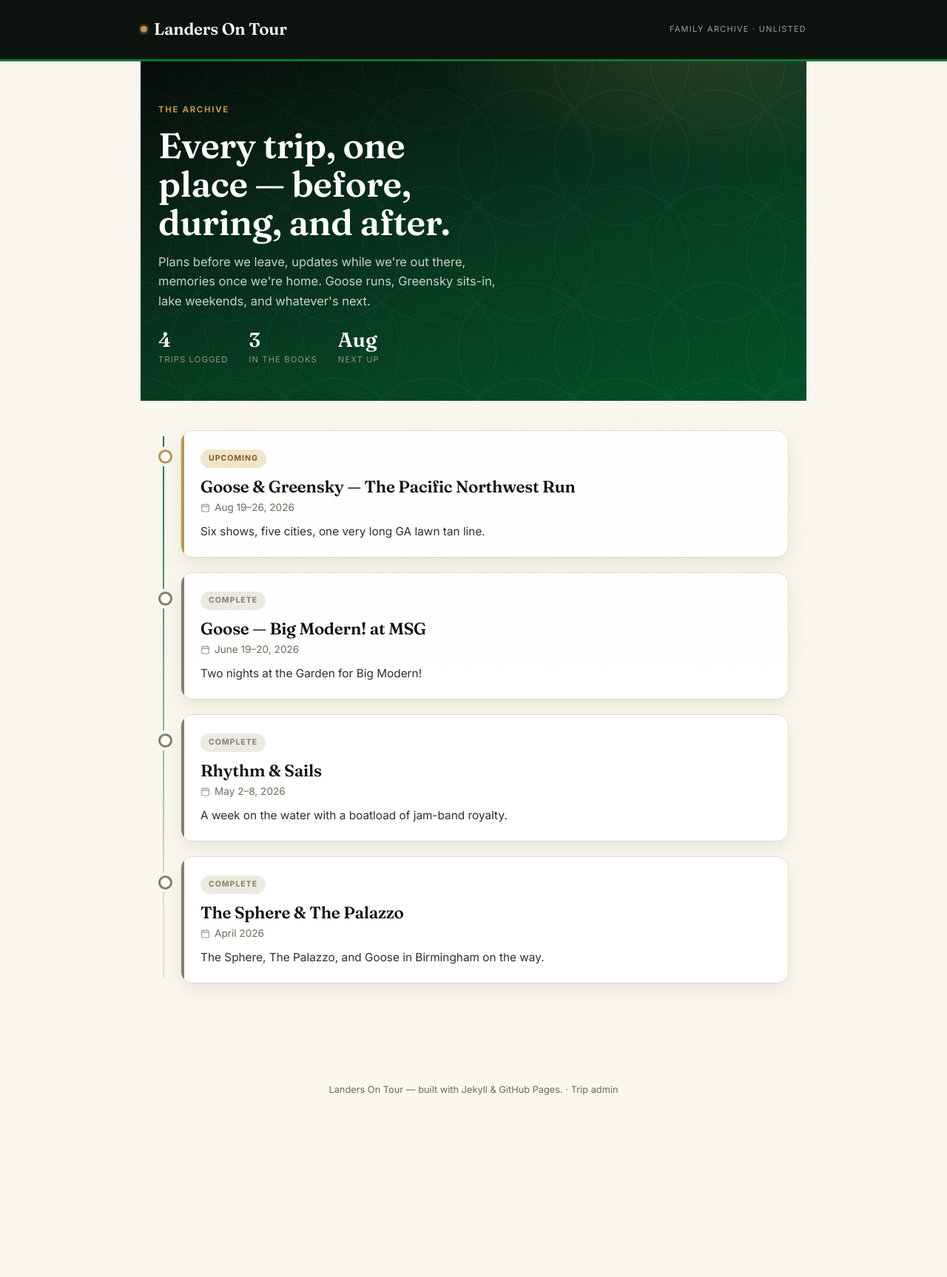
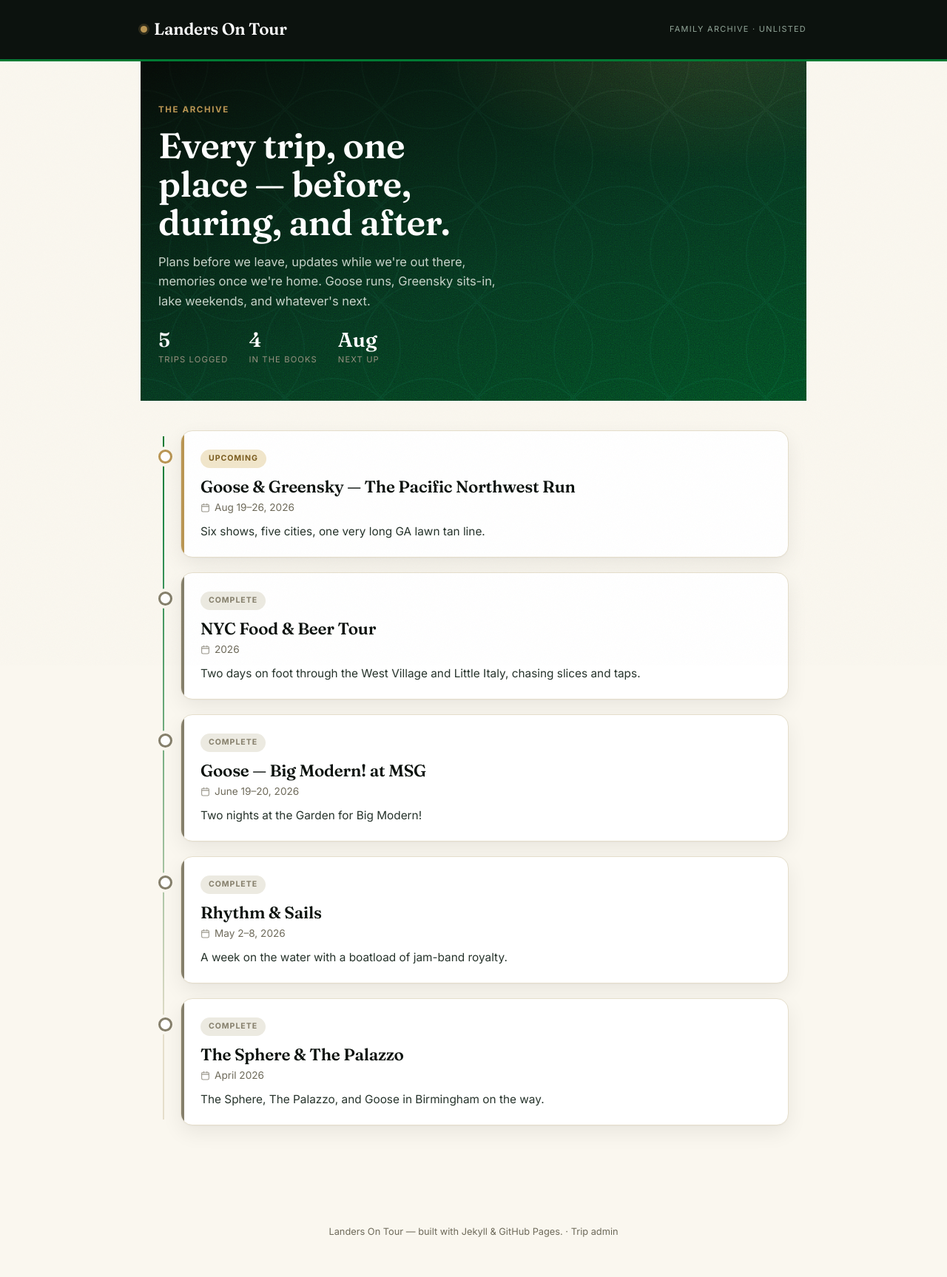
Before and after one commit to bmlanders/adventures, a Jekyll site: the page built from index.html, in a window 1280 px wide. Shown: the whole page at 74% size. Built offline with Jekyll 4.4.1, drawn with Linux system fonts in a browser that asks for light colours; before the commit the page ends 1535 px from its top, so only the background shows below that.

Commit message:
Add NYC Food & Beer Tour trip (West Village + Nolita walking days)
Two walking itineraries off the source PDF: Friday in the West Village
(eight stops, TALEA next door to L'Industrie) and Saturday through
Nolita and Little Italy (nine stops), each with its Google My Maps link.

The PDF's text layer inserts stray spaces mid-word ("PIZZ A SLICES",
"mozz arella", and a broken "viewe r?mid=" in the Friday map URL), so
the transcription is cleaned rather than copied verbatim.

Generalizes .rec .cat into a standalone .cat chip so route stops can
carry a category, with a gold .cat.beer variant for breweries and beer
bars, and adds .order for the what-to-get line on each stop.

Dates are a placeholder: the source PDF carries no month or year.

Co-Authored-By: Claude <noreply@anthropic.com>

```diff
--- /dev/null
+++ b/_trips/nyc-food-beer-tour.md
@@ -0,0 +1,244 @@
+---
+title: "NYC Food & Beer Tour"
+status: complete
+dates: "2026"
+sort_date: 2026-07-01
+route: "New York City · West Village + Nolita · Renaissance Times Square"
+blurb: "Two days on foot through the West Village and Little Italy, chasing slices and taps."
+---
+
+<div class="day-nav">
+  <a href="#friday">Friday</a><a href="#saturday">Saturday</a><a href="#memories">Memories</a>
+</div>
+
+<!-- DAYS_START -->
+<div class="day-block" id="friday">
+  <h3>Friday · West Village</h3>
+  <div class="day-sub">1:00 – 4:30 PM · coffee, two delis' worth of Italian, the city's best slice, and a brewery next door to it</div>
+
+  <dl class="facts">
+    <div><dt>Start</dt><dd>Renaissance Times Square Hotel, 2 Times Square (W 48th St &amp; 7th Ave)</dd></div>
+    <div><dt>Distance</dt><dd>~1.8 miles</dd></div>
+    <div><dt>Duration</dt><dd>~3 hours</dd></div>
+    <div><dt>Transit</dt><dd>1 train, Times Sq → Christopher St (6 min)</dd></div>
+  </dl>
+
+  <div class="section-rule"><span class="eyebrow">The route, stop by stop</span></div>
+
+  <div class="stop">
+    <div class="num"><b>1</b><span class="at">1:00 PM</span></div>
+    <div class="body">
+      <span class="cat">Coffee</span>
+      <h4>Travelers Poets &amp; Friends</h4>
+      <div class="addr">65 W 8th St · 20 min</div>
+      <p>Italian-run local cafe with handmade pasta in the window.</p>
+      <div class="order"><b>Order</b> Cappuccino or macchiato, plus a small pastry.</div>
+    </div>
+  </div>
+
+  <div class="stop">
+    <div class="num"><b>2</b><span class="at">1:20 PM</span></div>
+    <div class="body">
+      <span class="cat">Italian deli</span>
+      <h4>Faicco's Italian Specialties</h4>
+      <div class="addr">260 Bleecker St · 15 min</div>
+      <p>Family-run since 1900. The real thing.</p>
+      <div class="order"><b>Order</b> Prosciutto bread ($4) and two arancini to split.</div>
+    </div>
+  </div>
+
+  <div class="stop">
+    <div class="num"><b>3</b><span class="at">1:35 PM</span></div>
+    <div class="body">
+      <span class="cat">Pizza</span>
+      <h4>L'Industrie Pizzeria</h4>
+      <div class="addr">104 Christopher St · 25 min, including the wait</div>
+      <p>Time Out's #1 pizza in NYC. Arrive by 1:35 to beat the rush.</p>
+      <div class="order"><b>Order</b> Prosciutto-burrata slice and a pepperoni slice.</div>
+    </div>
+  </div>
+
+  <div class="stop">
+    <div class="num"><b>4</b><span class="at">2:00 PM</span></div>
+    <div class="body">
+      <span class="cat beer">Brewery #1</span>
+      <h4>TALEA Beer Co.</h4>
+      <div class="addr">102 Christopher St · 35 min</div>
+      <p>Female-owned brewery, and it is <em>literally next door</em> to L'Industrie. Bring your slices in with you.</p>
+      <div class="order"><b>Order</b> Four-beer flight ($22): IPA, sour, lager, seasonal.</div>
+    </div>
+  </div>
+
+  <div class="stop">
+    <div class="num"><b>5</b><span class="at">2:35 PM</span></div>
+    <div class="body">
+      <span class="cat">Walk</span>
+      <h4>Village stroll</h4>
+      <div class="addr">Christopher St → Grove St → Bleecker St · 15 min</div>
+      <p>Tree-lined streets, window shopping, the classic West Village blocks.</p>
+    </div>
+  </div>
+
+  <div class="stop">
+    <div class="num"><b>6</b><span class="at">2:50 PM</span></div>
+    <div class="body">
+      <span class="cat beer">Beer bar #2</span>
+      <h4>Blind Tiger Ale House</h4>
+      <div class="addr">281 Bleecker St · 35 min</div>
+      <p>Legendary NYC craft beer bar. A serious geek destination.</p>
+      <div class="order"><b>Order</b> Half-pours (4–5 oz) of two or three beers off the 28 rotating taps.</div>
+    </div>
+  </div>
+
+  <div class="stop">
+    <div class="num"><b>7</b><span class="at">3:25 PM</span></div>
+    <div class="body">
+      <span class="cat">Dessert, optional</span>
+      <h4>Pasticceria Rocco</h4>
+      <div class="addr">243 Bleecker St · 15 min</div>
+      <p>Traditional Italian bakery, right there on Bleecker.</p>
+      <div class="order"><b>Order</b> One cannoli, filled to order.</div>
+    </div>
+  </div>
+
+  <div class="stop">
+    <div class="num"><b>8</b><span class="at">3:40 PM</span></div>
+    <div class="body">
+      <span class="cat">Back</span>
+      <h4>Return to the hotel</h4>
+      <div class="addr">1 train: Christopher St → Times Sq-42nd St · 6 min</div>
+      <p>Back by 4:00 PM.</p>
+    </div>
+  </div>
+
+  <a class="photo-link" href="https://www.google.com/maps/d/viewer?mid=10rzckx7gz2Y8M7bOsyIMHyYPjwkALYY" target="_blank" rel="noopener">
+    <span class="ico"><svg width="18" height="18" viewBox="0 0 24 24" fill="none" stroke="#fff" stroke-width="2"><path d="M21 10c0 7-9 13-9 13s-9-6-9-13a9 9 0 0 1 18 0z"/><circle cx="12" cy="10" r="3"/></svg></span>
+    <span class="txt"><span class="h">Friday map</span><span class="s">All eight stops in Google Maps</span></span>
+    <span class="go"><svg width="14" height="14" viewBox="0 0 24 24" fill="none" stroke="#fff" stroke-width="2"><path d="M7 17L17 7M7 7h10v10"/></svg></span>
+  </a>
+</div>
+
+<div class="day-block" id="saturday">
+  <h3>Saturday · Nolita and Little Italy</h3>
+  <div class="day-sub">10:00 AM – 4:00 PM · a longer day, a cave bar, and cheesecake to finish</div>
+
+  <dl class="facts">
+    <div><dt>Start</dt><dd>Renaissance Times Square Hotel, 2 Times Square (W 48th St &amp; 7th Ave)</dd></div>
+    <div><dt>Distance</dt><dd>~2.5 miles</dd></div>
+    <div><dt>Duration</dt><dd>~5 hours</dd></div>
+    <div><dt>Transit</dt><dd>A/C/E or 1 train to Canal St (~20 min)</dd></div>
+  </dl>
+
+  <div class="section-rule"><span class="eyebrow">The route, stop by stop</span></div>
+
+  <div class="stop">
+    <div class="num"><b>1</b><span class="at">10:00 AM</span></div>
+    <div class="body">
+      <span class="cat">Coffee</span>
+      <h4>Café Integral</h4>
+      <div class="addr">149 Elizabeth St · 20 min</div>
+      <p>Vertically integrated roaster, one of the more serious coffee programs in the city.</p>
+      <div class="order"><b>Order</b> Single-origin Nicaraguan espresso or pour-over, plus a pastry.</div>
+    </div>
+  </div>
+
+  <div class="stop">
+    <div class="num"><b>2</b><span class="at">10:25 AM</span></div>
+    <div class="body">
+      <span class="cat">Italian deli</span>
+      <h4>Di Palo's Fine Foods</h4>
+      <div class="addr">200 Grand St · 25 min</div>
+      <p>Fifth-generation Italian family, operating in Little Italy since 1925.</p>
+      <div class="order"><b>Order</b> Fresh mozzarella and a few slices of aged parm or salumi.</div>
+    </div>
+  </div>
+
+  <div class="stop">
+    <div class="num"><b>3</b><span class="at">11:00 AM</span></div>
+    <div class="body">
+      <span class="cat">Pizza</span>
+      <h4>Rubirosa</h4>
+      <div class="addr">235 Mulberry St · 30 min</div>
+      <p>A Nolita institution. Pappalardo family recipe, light and crispy, and reportedly Meghan Markle's favorite pizza in New York.</p>
+      <div class="order"><b>Order</b> Bar-pie slice (thin crust) and a vodka slice.</div>
+    </div>
+  </div>
+
+  <div class="stop">
+    <div class="num"><b>4</b><span class="at">11:35 AM</span></div>
+    <div class="body">
+      <span class="cat">Walk</span>
+      <h4>Nolita and SoHo stroll</h4>
+      <div class="addr">Mulberry St → Spring St → Prince St · 25 min</div>
+      <p>Boutique shops, cast-iron architecture, classic New York neighborhood feel.</p>
+    </div>
+  </div>
+
+  <div class="stop">
+    <div class="num"><b>5</b><span class="at">12:00 PM</span></div>
+    <div class="body">
+      <span class="cat beer">Beer bar #1</span>
+      <h4>Grotta Local</h4>
+      <div class="addr">177 Mulberry St · 45 min</div>
+      <p>Hidden cave bar in Little Italy. Intimate, cool, and it opens at noon on weekends, which is exactly why it's here.</p>
+      <div class="order"><b>Order</b> Two or three craft pours from the rotating, Italian-focused tap list.</div>
+    </div>
+  </div>
+
+  <div class="stop">
+    <div class="num"><b>6</b><span class="at">1:00 PM</span></div>
+    <div class="body">
+      <span class="cat">Walk</span>
+      <h4>SoHo walk</h4>
+      <div class="addr">Mulberry St → Canal St → Varick St · 30 min</div>
+      <p>Take in SoHo on the way over to the brewery.</p>
+    </div>
+  </div>
+
+  <div class="stop">
+    <div class="num"><b>7</b><span class="at">1:30 PM</span></div>
+    <div class="body">
+      <span class="cat beer">Brewery #2</span>
+      <h4>Torch &amp; Crown Brewing Company</h4>
+      <div class="addr">12 Vandam St · 45 min</div>
+      <p>Manhattan's own production brewery, in the heart of SoHo. New York-centric food and beer program, good indoor and outdoor space.</p>
+      <div class="order"><b>Order</b> A pint, or a flight of the house-brewed beers.</div>
+    </div>
+  </div>
+
+  <div class="stop">
+    <div class="num"><b>8</b><span class="at">2:30 PM</span></div>
+    <div class="body">
+      <span class="cat">Dessert</span>
+      <h4>Eileen's Special Cheesecake</h4>
+      <div class="addr">17 Cleveland Pl · 20 min</div>
+      <p>An NYC institution since 1975, and a James Beard-recognized bakery in Nolita.</p>
+      <div class="order"><b>Order</b> One mini cheesecake, filled to order. There are 20+ flavors.</div>
+    </div>
+  </div>
+
+  <div class="stop">
+    <div class="num"><b>9</b><span class="at">2:55 PM</span></div>
+    <div class="body">
+      <span class="cat">Back</span>
+      <h4>Return to the hotel</h4>
+      <div class="addr">6 train from Spring St, or walk to Canal St for the A/C/E → Times Sq · ~25 min</div>
+      <p>Back by 3:30 PM.</p>
+    </div>
+  </div>
+
+  <a class="photo-link" href="https://www.google.com/maps/d/viewer?mid=1h6kVkmoLSIaff3gQX2Utvf7TmH22zfg" target="_blank" rel="noopener">
+    <span class="ico"><svg width="18" height="18" viewBox="0 0 24 24" fill="none" stroke="#fff" stroke-width="2"><path d="M21 10c0 7-9 13-9 13s-9-6-9-13a9 9 0 0 1 18 0z"/><circle cx="12" cy="10" r="3"/></svg></span>
+    <span class="txt"><span class="h">Saturday map</span><span class="s">All nine stops in Google Maps</span></span>
+    <span class="go"><svg width="14" height="14" viewBox="0 0 24 24" fill="none" stroke="#fff" stroke-width="2"><path d="M7 17L17 7M7 7h10v10"/></svg></span>
+  </a>
+</div>
+<!-- DAYS_END -->
+
+<div class="memories-section" id="memories">
+  <h2>Memories</h2>
+  <p class="lede" style="margin-bottom:16px;">Add updates and photos from the <a href="{{ '/admin/' | relative_url }}">admin page</a>.</p>
+  <!-- MEMORIES_START -->
+  <p class="memory-empty">Nothing posted yet.</p>
+  <!-- MEMORIES_END -->
+</div>
--- a/assets/css/main.css
+++ b/assets/css/main.css
@@ -339,6 +339,18 @@ main { max-width: 900px; margin: 0 auto; padding: 0 24px 80px; position: relativ
 .stop .body .addr { font-size: 0.78rem; color: var(--stone); font-style: italic; margin-bottom: 6px; }
 .stop .body p { margin: 0; font-size: 0.91rem; color: var(--ink-soft); }
 
+/* what to actually order once you're there */
+.order {
+  margin-top: 8px; padding: 8px 12px;
+  background: var(--green-pale); border-radius: 6px;
+  font-size: 0.87rem; color: var(--ink-soft);
+}
+.order b {
+  color: var(--green-deep); font-weight: 700;
+  font-size: 0.68rem; letter-spacing: 0.1em; text-transform: uppercase;
+  display: block; margin-bottom: 2px;
+}
+
 /* local-tip callout */
 .tip {
   border-left: 3px solid var(--gold);
@@ -383,12 +395,14 @@ main { max-width: 900px; margin: 0 auto; padding: 0 24px 80px; position: relativ
   background: var(--card); border: 1px solid var(--line);
   border-radius: var(--radius-sm); padding: 15px 17px;
 }
-.rec .cat {
+/* category chip — used in the recommendation grid and on route stops */
+.cat {
   display: inline-block; font-size: 0.62rem; font-weight: 700;
   letter-spacing: 0.12em; text-transform: uppercase;
   color: var(--green); background: var(--green-pale);
   padding: 3px 8px; border-radius: 4px; margin-bottom: 8px;
 }
+.cat.beer { color: var(--gold-deep); background: var(--gold-soft); }
 .rec h4 { font-family: var(--serif); font-size: 1rem; font-weight: 600; margin: 0 0 2px; }
 .rec .addr { font-size: 0.76rem; color: var(--stone); font-style: italic; margin-bottom: 6px; }
 .rec p { margin: 0; font-size: 0.86rem; color: var(--ink-soft); }
```
